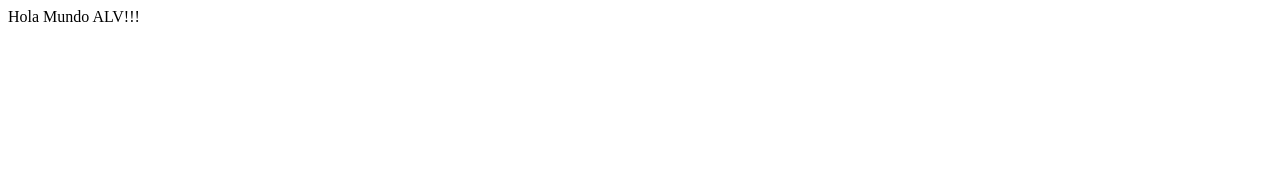
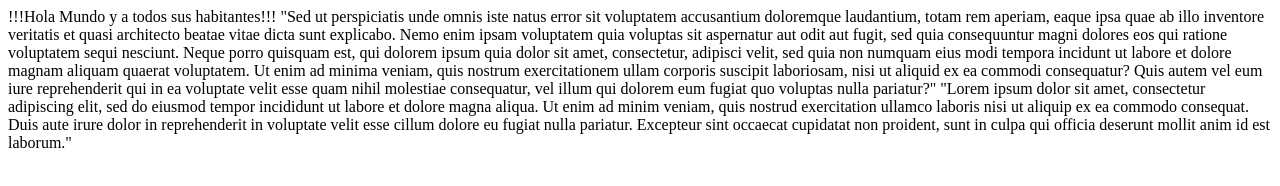
Before and after one commit to rikoflishas/primerRepositorio, a plain HTML site: page index.html in a window 1280 px wide. Drawn offline with Linux system fonts and the light colour scheme.

Commit message:
Agregando el archivo de index.html

```diff
--- a/index.html
+++ b/index.html
@@ -6,6 +6,8 @@
     <title>Primera Página Web</title>
 </head>
 <body>
-    Hola Mundo ALV!!!
+    !!!Hola Mundo y a todos sus habitantes!!!
+    "Sed ut perspiciatis unde omnis iste natus error sit voluptatem accusantium doloremque laudantium, totam rem aperiam, eaque ipsa quae ab illo inventore veritatis et quasi architecto beatae vitae dicta sunt explicabo. Nemo enim ipsam voluptatem quia voluptas sit aspernatur aut odit aut fugit, sed quia consequuntur magni dolores eos qui ratione voluptatem sequi nesciunt. Neque porro quisquam est, qui dolorem ipsum quia dolor sit amet, consectetur, adipisci velit, sed quia non numquam eius modi tempora incidunt ut labore et dolore magnam aliquam quaerat voluptatem. Ut enim ad minima veniam, quis nostrum exercitationem ullam corporis suscipit laboriosam, nisi ut aliquid ex ea commodi consequatur? Quis autem vel eum iure reprehenderit qui in ea voluptate velit esse quam nihil molestiae consequatur, vel illum qui dolorem eum fugiat quo voluptas nulla pariatur?"
+    "Lorem ipsum dolor sit amet, consectetur adipiscing elit, sed do eiusmod tempor incididunt ut labore et dolore magna aliqua. Ut enim ad minim veniam, quis nostrud exercitation ullamco laboris nisi ut aliquip ex ea commodo consequat. Duis aute irure dolor in reprehenderit in voluptate velit esse cillum dolore eu fugiat nulla pariatur. Excepteur sint occaecat cupidatat non proident, sunt in culpa qui officia deserunt mollit anim id est laborum."
 </body>
 </html>
```
